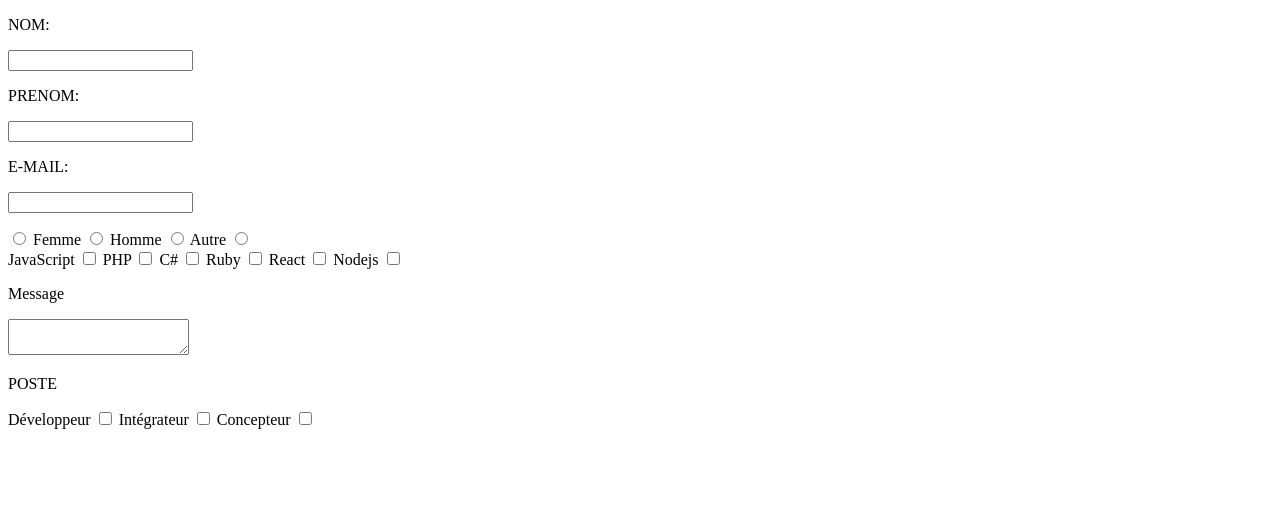
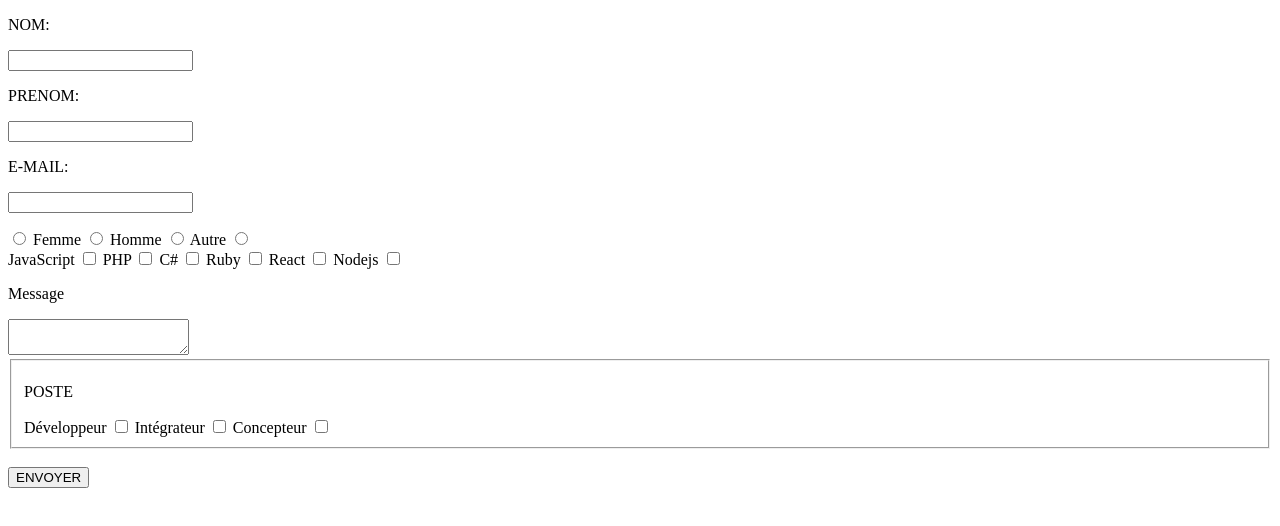
Before and after one commit to DelphineWolf/moncv, a plain HTML site: page site/contact.html in a window 1280 px wide. Drawn offline with Linux system fonts and the light colour scheme.

Commit message:
Correction section POSTE

```diff
--- a/site/contact.html
+++ b/site/contact.html
@@ -7,7 +7,7 @@
 </head>
 <body>
     <!--Formulaire-->
-    <form method="" action="" name="">
+    <form method="post" action="" name="candidature">
     <!--champs de formulaire-->
         <p><label>NOM:</label></p>
         <p><input type="text" name=""></p>
@@ -36,11 +36,11 @@
         <input type="checkbox" name="" id="react">
         <label for="" id="nodejs">Nodejs</label>
         <input type="checkbox" name="" id="nodejs">
-        <section>
+
            <p>Message</p>
             <textarea></textarea>
-        </section>
-        <section>
+
+        <fieldset>
             <p>POSTE</p>
             <label for="" id="dev">Développeur</label>
             <input type="checkbox" name="" id="dev">
@@ -48,9 +48,9 @@
             <input type="checkbox" name="" id="int">
             <label for="" id="Concept">Concepteur</label>
             <input type="checkbox" name="" id="Concept">
-
-
-        </section>
+        </fieldset>
+        <br>
+            <input type="submit" value="ENVOYER">
     </form>
 </body>
 </html>
```
Lines whose indentation alone changed are shown as unchanged.
